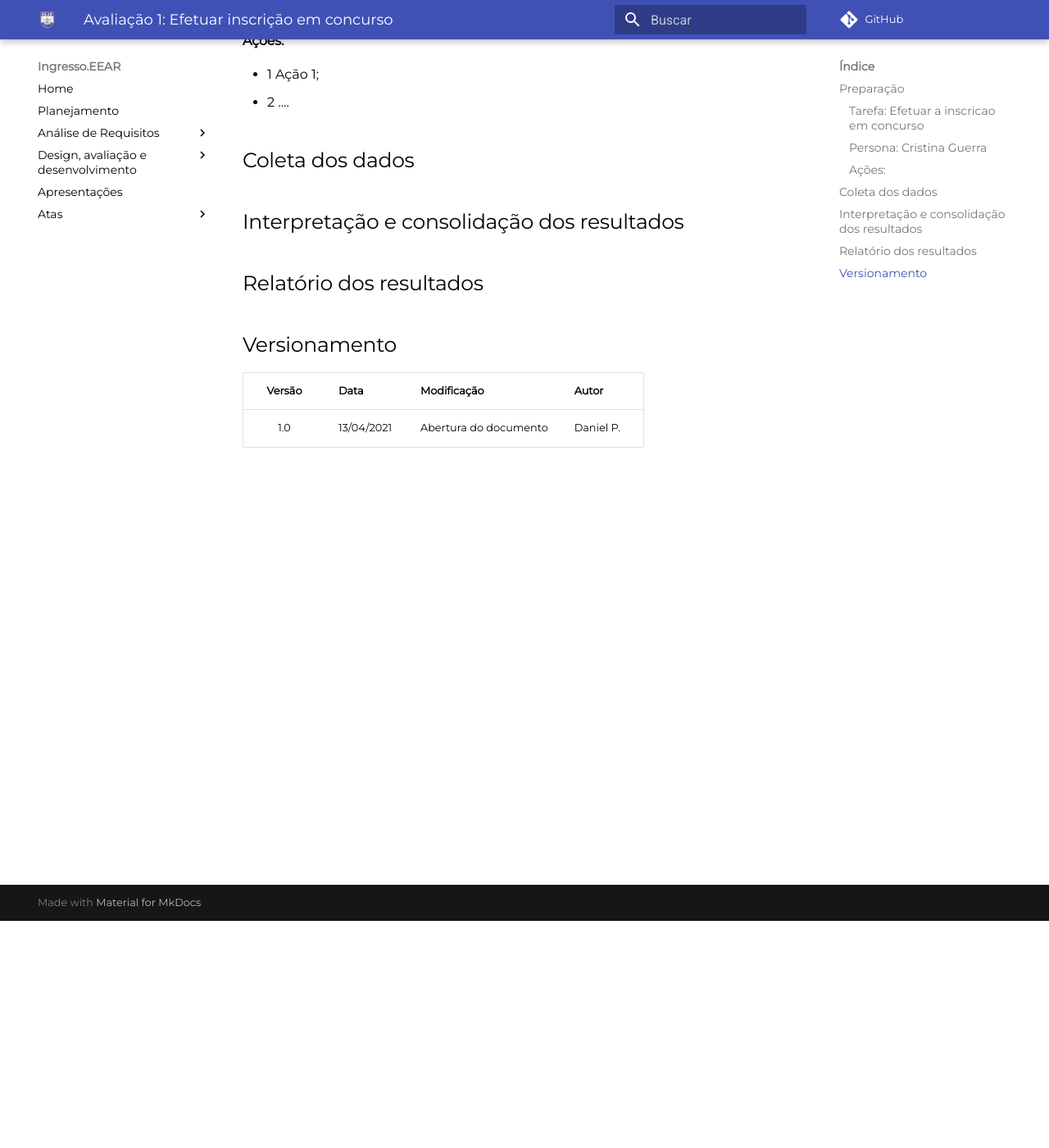
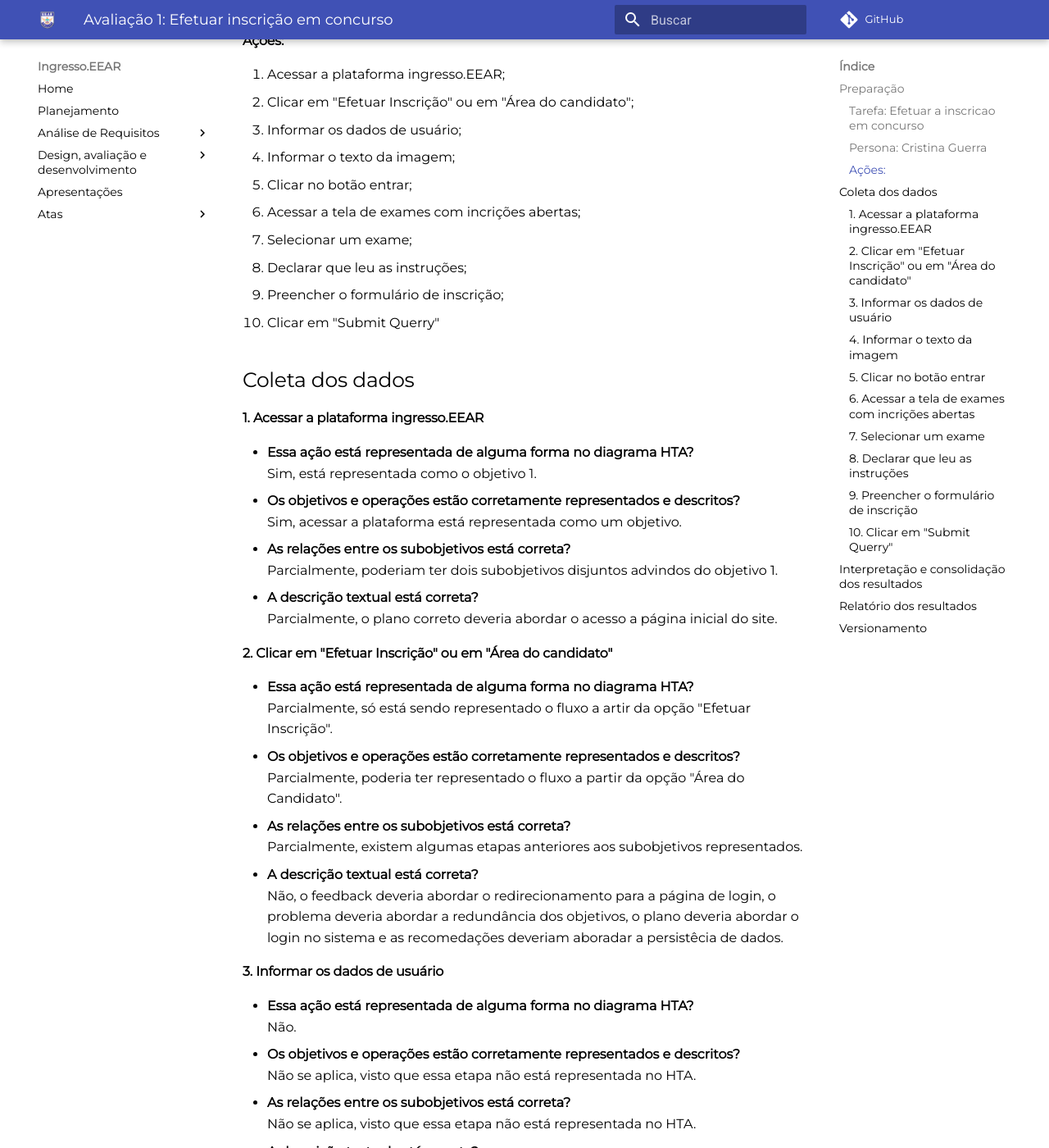
Before and after one commit to CarlosZoft/2020.2-Ingresso.eear, an MkDocs documentation site: the page built from docs/design-ava-dese/nivel-1/avaliacoes/avaliacao-efetua.md, in a window 1280 px wide and 1400 px high, scrolled down 277 px. Shown: the whole window at 82% size. Built offline with MkDocs 1.6.1 and Material for MkDocs 9.7.7, drawn with Linux system fonts in a browser that asks for light colours; comment, search, counter and statistics services are not loaded; some of the changed text lies outside the part shown.

Commit message:
(#36) Aplicando método do percurso cognitivo.

```diff
--- a/docs/design-ava-dese/nivel-1/avaliacoes/avaliacao-efetua.md
+++ b/docs/design-ava-dese/nivel-1/avaliacoes/avaliacao-efetua.md
@@ -4,10 +4,77 @@
 #### Tarefa: [Efetuar a inscricao em concurso](../../../../analise-de-requisitos/analise-de-tarefas/#efetuar-a-inscricao-em-concurso)
 #### Persona: [Cristina Guerra](../../../../analise-de-requisitos/personas/#cristina-guerra)
 #### Ações:
-- 1 Ação 1;
-- 2 ....
+1. Acessar a plataforma ingresso.EEAR;
+2. Clicar em "Efetuar Inscrição" ou em "Área do candidato";
+3. Informar os dados de usuário;
+4. Informar o texto da imagem;
+5. Clicar no botão entrar;
+6. Acessar a tela de exames com incrições abertas;
+7. Selecionar um exame;
+8. Declarar que leu as instruções;
+9. Preencher o formulário de inscrição;
+10. Clicar em "Submit Querry"
 
 ## Coleta dos dados
+#### 1. Acessar a plataforma ingresso.EEAR
+- **Essa ação está representada de alguma forma no diagrama HTA?**<br> Sim, está representada como o objetivo 1.
+- **Os objetivos e operações estão corretamente representados e descritos?**<br> Sim, acessar a plataforma está representada como um objetivo.
+- **As relações entre os subobjetivos está correta?**<br> Parcialmente, poderiam ter dois subobjetivos disjuntos advindos do objetivo 1.
+- **A descrição textual está correta?**<br> Parcialmente, o plano correto deveria abordar o acesso a página inicial do site.
+
+#### 2. Clicar em "Efetuar Inscrição" ou em "Área do candidato"
+- **Essa ação está representada de alguma forma no diagrama HTA?**<br> Parcialmente, só está sendo representado o fluxo a artir da opção "Efetuar Inscrição".
+- **Os objetivos e operações estão corretamente representados e descritos?**<br> Parcialmente, poderia ter representado o fluxo a partir da opção "Área do Candidato".
+- **As relações entre os subobjetivos está correta?**<br> Parcialmente, existem algumas etapas anteriores aos subobjetivos representados.
+- **A descrição textual está correta?**<br>Não, o feedback deveria abordar o redirecionamento para a página de login, o problema deveria abordar a redundância dos objetivos, o plano deveria abordar o login no sistema e as recomedações deveriam aboradar a persistêcia de dados.
+
+#### 3. Informar os dados de usuário
+- **Essa ação está representada de alguma forma no diagrama HTA?**<br> Não.
+- **Os objetivos e operações estão corretamente representados e descritos?**<br> Não se aplica, visto que essa etapa não está representada no HTA.
+- **As relações entre os subobjetivos está correta?**<br> Não se aplica, visto que essa etapa não está representada no HTA.
+- **A descrição textual está correta?**<br> Não se aplica, visto que essa etapa não está representada no HTA.
+
+#### 4. Informar o texto da imagem
+- **Essa ação está representada de alguma forma no diagrama HTA?**<br>Não.
+- **Os objetivos e operações estão corretamente representados e descritos?**<br>Não se aplica, visto que essa etapa não está representada no HTA.
+- **As relações entre os subobjetivos está correta?**<br>Não se aplica, visto que essa etapa não está representada no HTA.
+- **A descrição textual está correta?**<br>Não se aplica, visto que essa etapa não está representada no HTA.
+
+#### 5. Clicar no botão entrar
+- **Essa ação está representada de alguma forma no diagrama HTA?**<br>Não
+- **Os objetivos e operações estão corretamente representados e descritos?**<br>Não se aplica, visto que essa etapa não está representada no HTA.
+- **As relações entre os subobjetivos está correta?**<br>Não se aplica, visto que essa etapa não está representada no HTA.
+- **A descrição textual está correta?**<br>Não se aplica, visto que essa etapa não está representada no HTA.
+
+#### 6. Acessar a tela de exames com incrições abertas
+- **Essa ação está representada de alguma forma no diagrama HTA?**<br>Não.
+- **Os objetivos e operações estão corretamente representados e descritos?**<br>Não se aplica, visto que essa etapa não está representada no HTA.
+- **As relações entre os subobjetivos está correta?**<br>Não se aplica, visto que essa etapa não está representada no HTA.
+- **A descrição textual está correta?**<br>Não se aplica, visto que essa etapa não está representada no HTA.
+
+#### 7. Selecionar um exame
+- **Essa ação está representada de alguma forma no diagrama HTA?**<br> Sim.
+- **Os objetivos e operações estão corretamente representados e descritos?** Parcialmente, falta abordar a leitura das instruções<br>
+- **As relações entre os subobjetivos está correta?**<br> Parcialmente, visto que o preenchimento do formulário de inscrição depende da leitura das instruções.
+- **A descrição textual está correta?**<br>Parcialmente, o feedback deveria abordar a leitura das instruções.
+
+#### 8. Declarar que leu as instruções
+- **Essa ação está representada de alguma forma no diagrama HTA?**<br>Não
+- **Os objetivos e operações estão corretamente representados e descritos?**<br>Não se aplica, visto que essa etapa não está representada no HTA.
+- **As relações entre os subobjetivos está correta?**<br>Não se aplica, visto que essa etapa não está representada no HTA.
+- **A descrição textual está correta?**<br>Não se aplica, visto que essa etapa não está representada no HTA.
+
+#### 9. Preencher o formulário de inscrição
+- **Essa ação está representada de alguma forma no diagrama HTA?**<br>Sim.
+- **Os objetivos e operações estão corretamente representados e descritos?**<br>Não, esssa etapa deveria ser representada como uma operação.
+- **As relações entre os subobjetivos está correta?**<br>Não se aplica, visto que não possui subobjetivos.
+- **A descrição textual está correta?**<br>Não, pois essa etapa deveria ser representada com uma operação.
+
+#### 10. Clicar em "Submit Querry"
+- **Essa ação está representada de alguma forma no diagrama HTA?**<br>Não
+- **Os objetivos e operações estão corretamente representados e descritos?**<br>Não se aplica, visto que essa etapa não está representada no HTA.
+- **As relações entre os subobjetivos está correta?**<br>Não se aplica, visto que essa etapa não está representada no HTA.
+- **A descrição textual está correta?**<br>Não se aplica, visto que essa etapa não está representada no HTA.
 
 ## Interpretação e consolidação dos resultados
 
@@ -17,3 +84,4 @@
 |Versão|Data|Modificação|Autor|
 |:-:|--|--|--|
 |1.0|13/04/2021|Abertura do documento|Daniel P.|
+|2.0|21/04/2021|Adição dos resultados do percurso cognitivo|Daniel P.|
```
